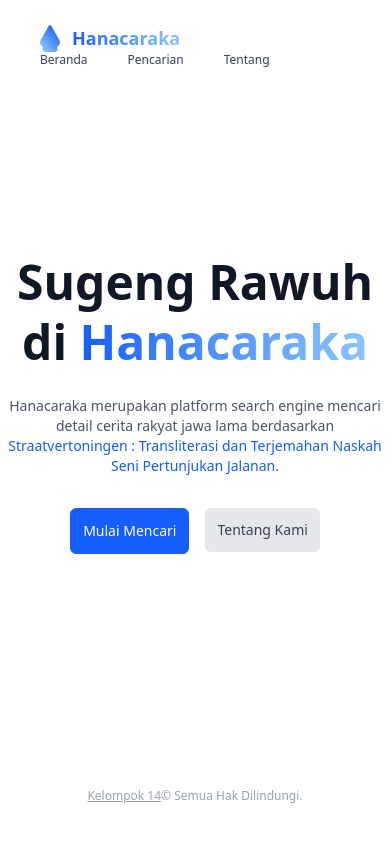
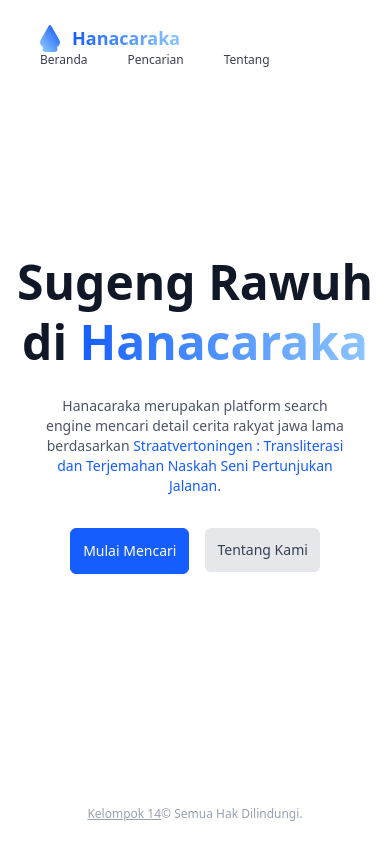
Before and after one commit to nefritmahardika/hanacaraka, a Next.js app: page / in a window 390 px wide. Built offline with nearby package versions, Linux system fonts and the light colour scheme.

Commit message:
fix main

```diff
--- a/app/page.js
+++ b/app/page.js
@@ -30,7 +30,7 @@ export default function Home() {
       <main className="max-h-screen my-40 bg-white flex items-center justify-center my-0">
         <div ref={captionRef} className="max-w-sm lg:max-w-3xl text-center">
           <Welcome />
-          <p className="text-gray-600 text-sm md:text-md mb-8">
+          <p className="text-gray-600 text-sm md:text-md mb-8 mx-10">
             Hanacaraka merupakan platform search engine mencari detail cerita
             rakyat jawa lama berdasarkan{" "}
             <a
```
